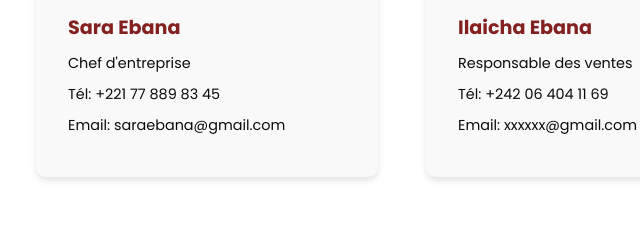
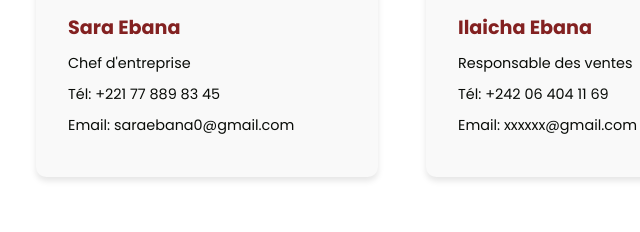
Before and after one commit to Ebana27/Ebana-Boutique-officiel, a plain HTML site: page index.html in a window 1280 px wide. Shown: the part 4048-4280 px from the top of the page, 43-683 px from the left. Drawn offline with nearby package versions, Linux system fonts and the light colour scheme.

Commit message:
Update index.html
Contact card modif email saraebana----- by saraebana0

```diff
--- a/index.html
+++ b/index.html
@@ -227,7 +227,7 @@
             <h3>Sara Ebana</h3>
             <p>Chef d'entreprise</p>
             <p>Tél: +221 77 889 83 45</p>
-            <p>Email: saraebana@gmail.com</p>
+            <p>Email: saraebana0@gmail.com</p>
           </div>
           <div class="contact-card">
             <img src="./public/src/assets/Logo-1.png" alt="Ilaicha Ebana" width="100" height="100">
```
